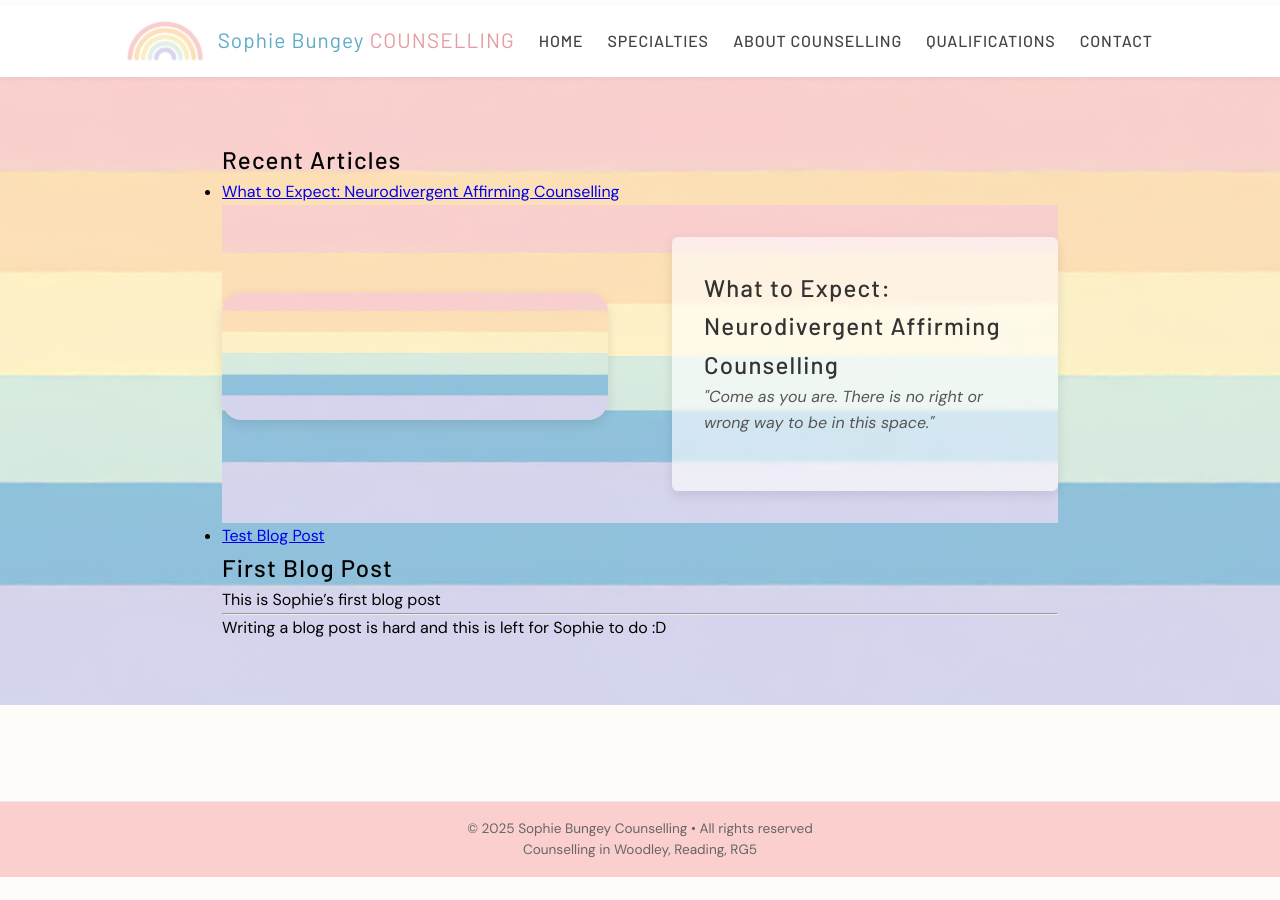
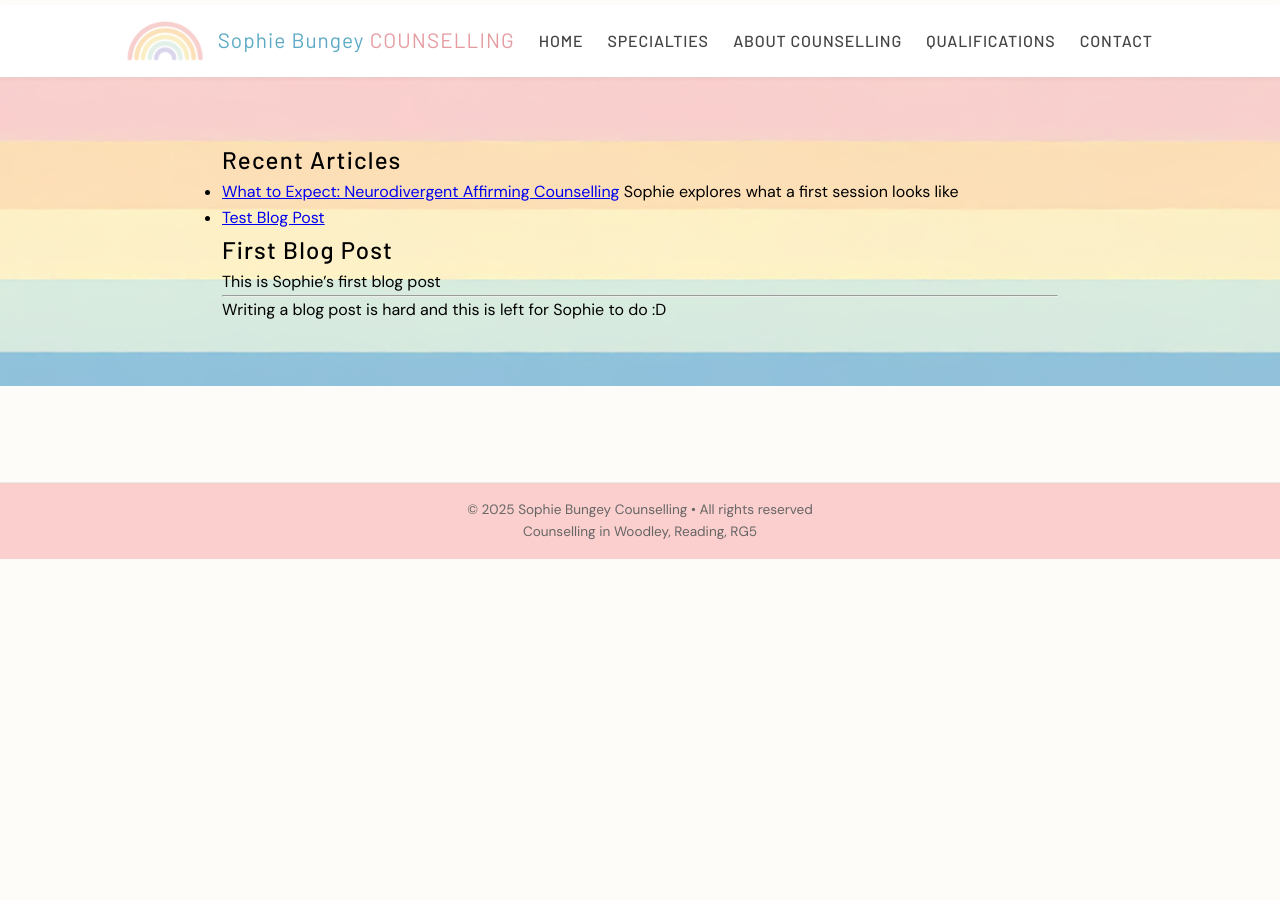
Before and after one commit to Sophie-Care/sophie-care.github.io, a Jekyll site: the page built from blog.html, in a window 1280 px wide. Built offline with Jekyll 4.4.1, drawn with Linux system fonts in a browser that asks for light colours; comment, search, counter and statistics services are not loaded.

Commit message:
Try Excrept

```diff
--- a/_posts/2026-02-22-Second-Post.md
+++ b/_posts/2026-02-22-Second-Post.md
@@ -2,6 +2,7 @@
 layout: post
 title: "What to Expect: Neurodivergent Affirming Counselling"
 description: "An introduction to how I work and what a first session looks like."
+excerpt: "Sophie explores what a first session looks like"
 ---
 
 <div class="hero-background" style="padding: 2rem 0;">
```
